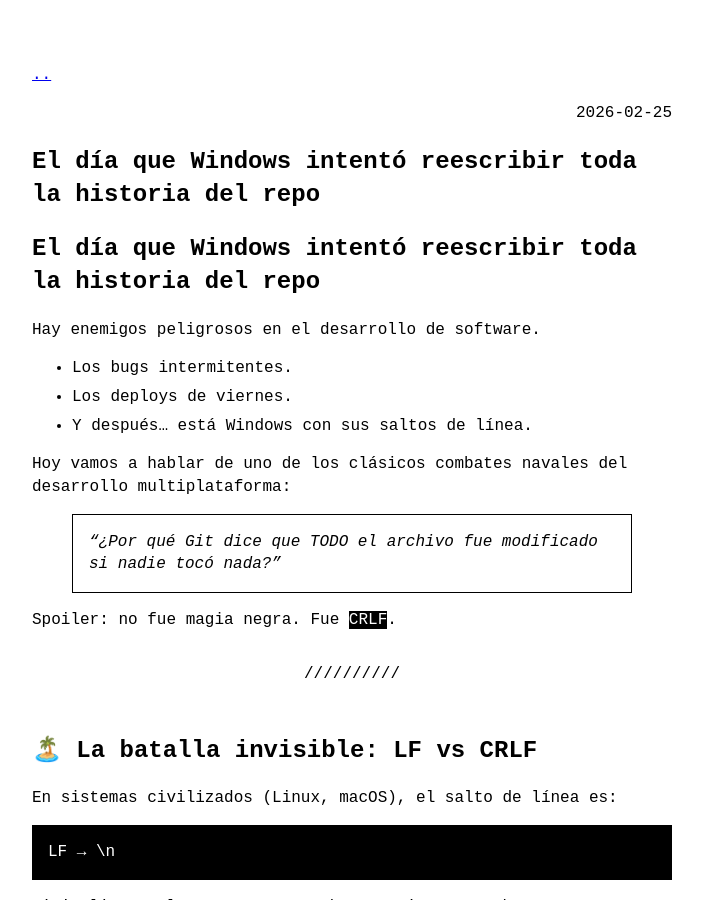
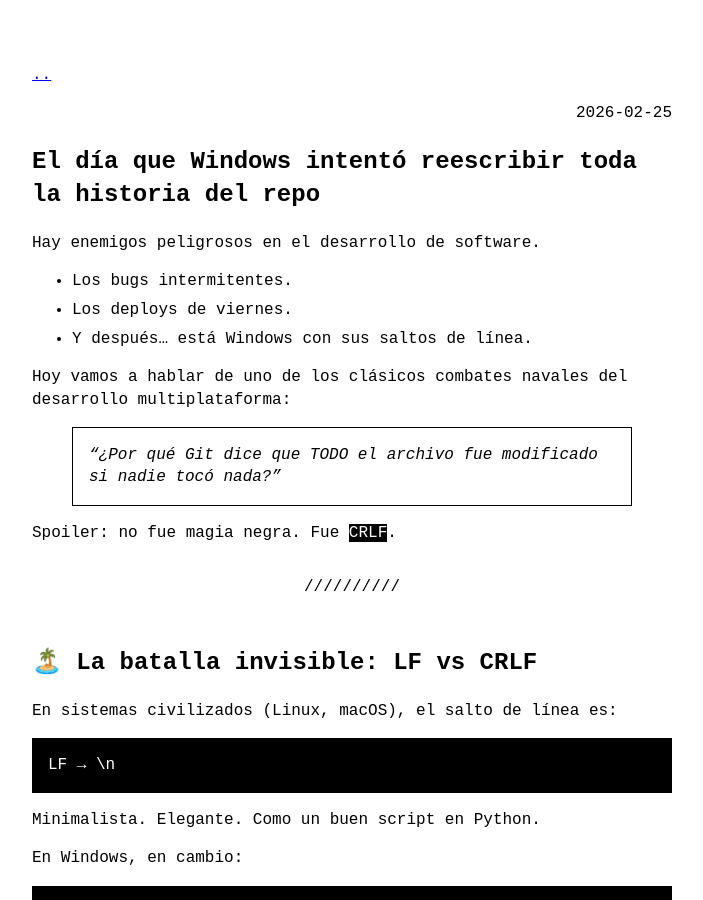
Before and after one commit to rpolverini/guybrush.sh, a Jekyll site: the page built from _posts/2026-02-26-el-dia-que-windows-intento-reescribir-toda-la-historia-del-repo.md, in a window 1280 px wide and 900 px high. Shown: the whole window, without its empty margins (288-991 px from the left). Built offline with Jekyll 4.4.1, drawn with Linux system fonts in a browser that asks for light colours.

Commit message:
Update 2026-02-26-el-dia-que-windows-intento-reescribir-toda-la-historia-del-repo.md

```diff
--- a/_posts/2026-02-26-el-dia-que-windows-intento-reescribir-toda-la-historia-del-repo.md
+++ b/_posts/2026-02-26-el-dia-que-windows-intento-reescribir-toda-la-historia-del-repo.md
@@ -5,7 +5,6 @@ date: 2026-02-25
 categories: [git, devops, aventuras]
 ---
 
-# El día que Windows intentó reescribir toda la historia del repo
 
 Hay enemigos peligrosos en el desarrollo de software.
 
```
